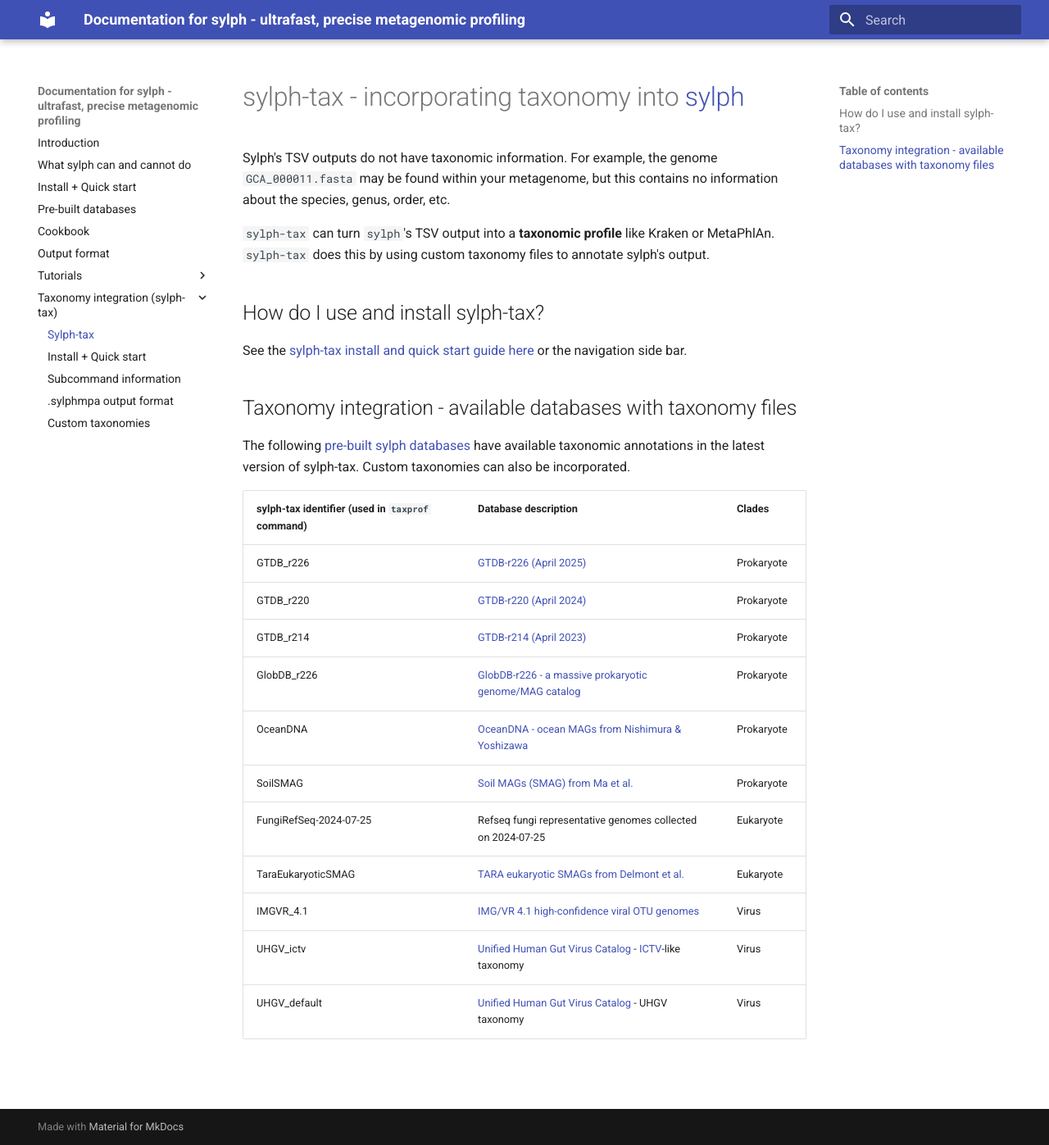
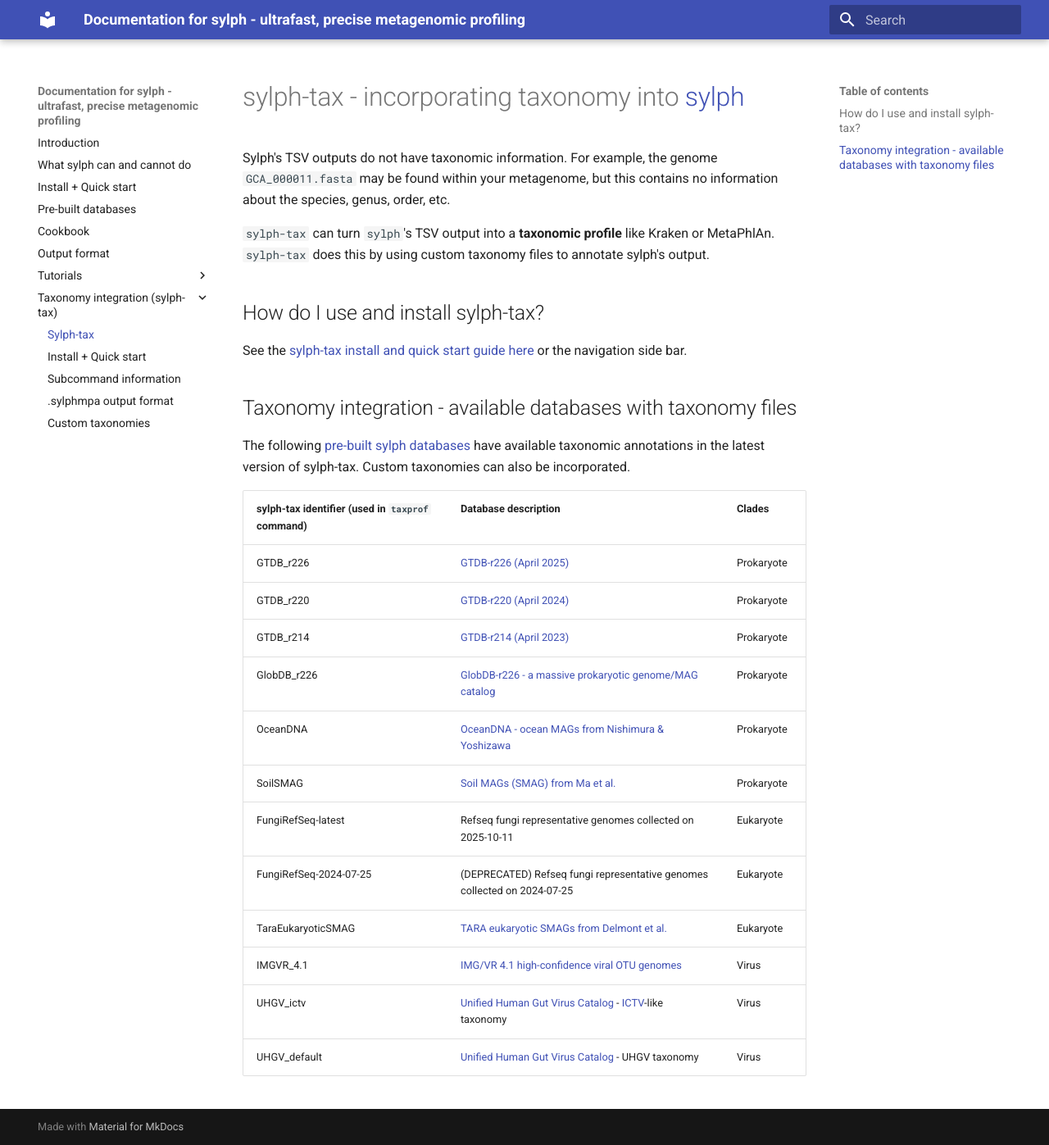
Before and after one commit to sylph-docs/sylph-docs.github.io, an MkDocs documentation site: the page built from docs/sylph-tax.md, in a window 1280 px wide and 1397 px high. Shown: the whole window at 82% size. Built offline with MkDocs 1.6.1 and Material for MkDocs 9.7.7, drawn with Linux system fonts in a browser that asks for light colours.

Commit message:
Update sylph-tax.md

```diff
--- a/docs/sylph-tax.md
+++ b/docs/sylph-tax.md
@@ -20,7 +20,8 @@ The following [pre-built sylph databases](pre‐built-databases.md) have availab
 | GlobDB_r226            | [GlobDB-r226 - a massive prokaryotic genome/MAG catalog](https://globdb.org/)                                    | Prokaryote |
 | OceanDNA               | [OceanDNA - ocean MAGs from Nishimura & Yoshizawa](https://doi.org/10.1038/s41597-022-01392-5)                   | Prokaryote |
 | SoilSMAG               | [Soil MAGs (SMAG) from Ma et al.](https://www.nature.com/articles/s41467-023-43000-z)                            | Prokaryote |
-| FungiRefSeq-2024-07-25 | Refseq fungi representative genomes collected on 2024-07-25                                                      | Eukaryote  |
+| FungiRefSeq-latest     | Refseq fungi representative genomes collected on 2025-10-11                                                      | Eukaryote  |
+| FungiRefSeq-2024-07-25 | (DEPRECATED) Refseq fungi representative genomes collected on 2024-07-25                                                      | Eukaryote  |
 | TaraEukaryoticSMAG     | [TARA eukaryotic SMAGs from Delmont et al.](https://www.sciencedirect.com/science/article/pii/S2666979X22000477) | Eukaryote  |
 | IMGVR_4.1              | [IMG/VR 4.1 high-confidence viral OTU genomes](https://genome.jgi.doe.gov/portal/IMG_VR/IMG_VR.home.html)        | Virus      |
 | UHGV_ictv | [Unified Human Gut Virus Catalog](https://github.com/snayfach/UHGV) - [ICTV](https://ictv.global/)-like taxonomy        | Virus      |
```
